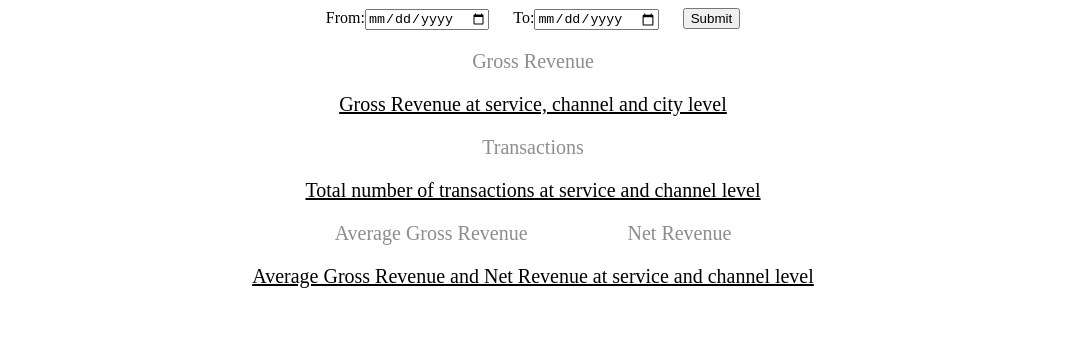
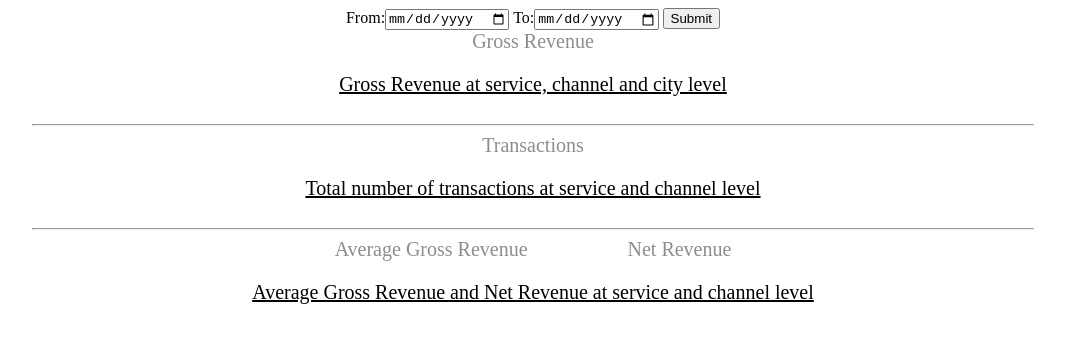
Before and after one commit to Pooja-22/D3-hive, a website: page client/index.html in a window 1280 px wide. Shown: the whole page, without its empty margins (107-1172 px from the left). Drawn offline with nearby package versions, Linux system fonts and the light colour scheme; no server answers.

Commit message:
Added horizontal line & removed unused css

```diff
--- a/client/css/style.css
+++ b/client/css/style.css
@@ -1,4 +1,4 @@
-#widget {
+.widget {
     text-align: center;
 }
 .label {
@@ -22,24 +22,3 @@
 #avg {
     margin-right: 100px;
 }
-#filterDiv {
-    margin-bottom: 20px;
-}
-.margin {
-    margin-left: 20px;
-}
-.widget {
-    text-align: center;
-}
-#txn_amount {
-    font-size: 50px;
-}
-.bar {
-    fill: steelblue;
-}
-.bar:hover {
-    fill: brown;
-}
-.axis--x path {
-    display: none;
-}
--- a/client/index.html
+++ b/client/index.html
@@ -19,17 +19,19 @@
         <span class="margin">To:</span><input type="date" id="to-date">
         <button class="margin" id="filter">Submit</button>
     </div>
-    <div id="gross_revenue">
+    <div id="gross_revenue" class="border">
         <div class="label">Gross Revenue</div>
         <div id="gross_revenue_data" class="value"></div>
     </div>
     <div class="desc">Gross Revenue at service, channel and city level</div>
-    <div id="transactions">
+    <hr width="1000">
+    <div id="transactions" class="border">
         <div class="label">Transactions</div>
         <div id="transactions_data" class="value"></div>
     </div>
     <div class="desc">Total number of transactions at service and channel level</div>
-    <div id="average_net_revenue">
+    <hr width="1000">
+    <div id="average_net_revenue" class="border">
         <div id="average_net_revenue_data">
             <div id="avg">
                 <div class="label">Average Gross Revenue</div><div id="avg_gross_revenue_data" class="value"></div>
```
